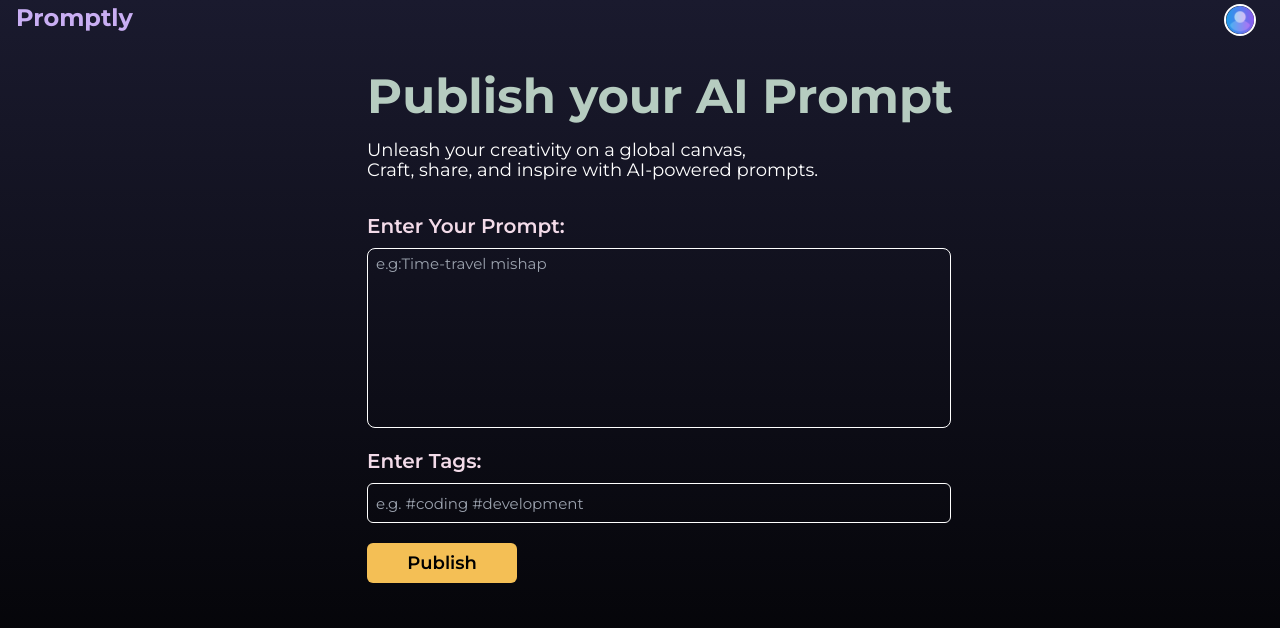
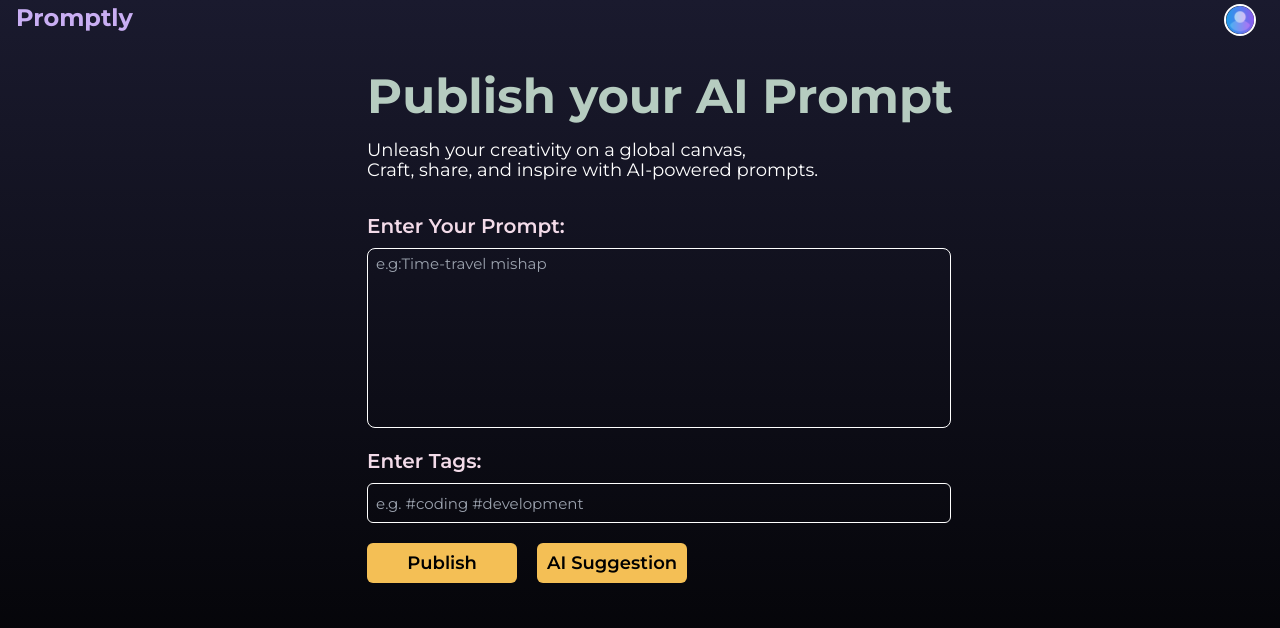
Before and after one commit to Lavanyaaa25/Promptly, a React (Create React App) app in the folder Client/: page /create in a window 1280 px wide. Shown: the top 628 px of the page. Built offline with nearby package versions, Linux system fonts and the light colour scheme; no server answers.

Commit message:
Added suggestion button

```diff
--- a/Client/src/Pages/Create.js
+++ b/Client/src/Pages/Create.js
@@ -1,10 +1,32 @@
 import {React,useState} from 'react';
 import { useNavigate } from 'react-router-dom';
 import Header from '../Components/Header';
+
 const Create = () => {
   const [prompt, setPrompt]=useState('');
   const [tags, setTags]=useState('');
   const navigate = useNavigate();
+
+  async function generate(e) {
+    e.preventDefault();
+    try{
+      const data = {
+        prompt: prompt
+      }
+      const response = await fetch('http://localhost:3030/generate',{
+        method: 'POST',
+        headers: {
+          'Content-Type': 'application/json',
+        },
+        body:JSON.stringify(data),
+      });
+      const res = await response.json();
+      alert(res.message);
+    }catch(err){
+      alert("Erorr!!!");
+      console.log(err);
+    }
+  }
 
   async function handleSubmit (e){
     e.preventDefault();
@@ -71,13 +93,16 @@ const Create = () => {
   value="Publish"
   type="submit"
 />
+        <button
+  className="font-semibold text-[18px] rounded-md h-[40px] w-[150px] mt-5 text-black bg-orange hover:bg-orange-light  cursor-pointer border-none ml-5"
+  value="AI Suggestion"
+  onClick={generate}>AI Suggestion</button>
 
       </form>
     </div>
   </div>
 </div>
 
-
     </div>
   )
 }
```
Also changed, not shown: Client/src/Components/Modal.js (added), 1 other file (tests, documents, lock files or other folders).
